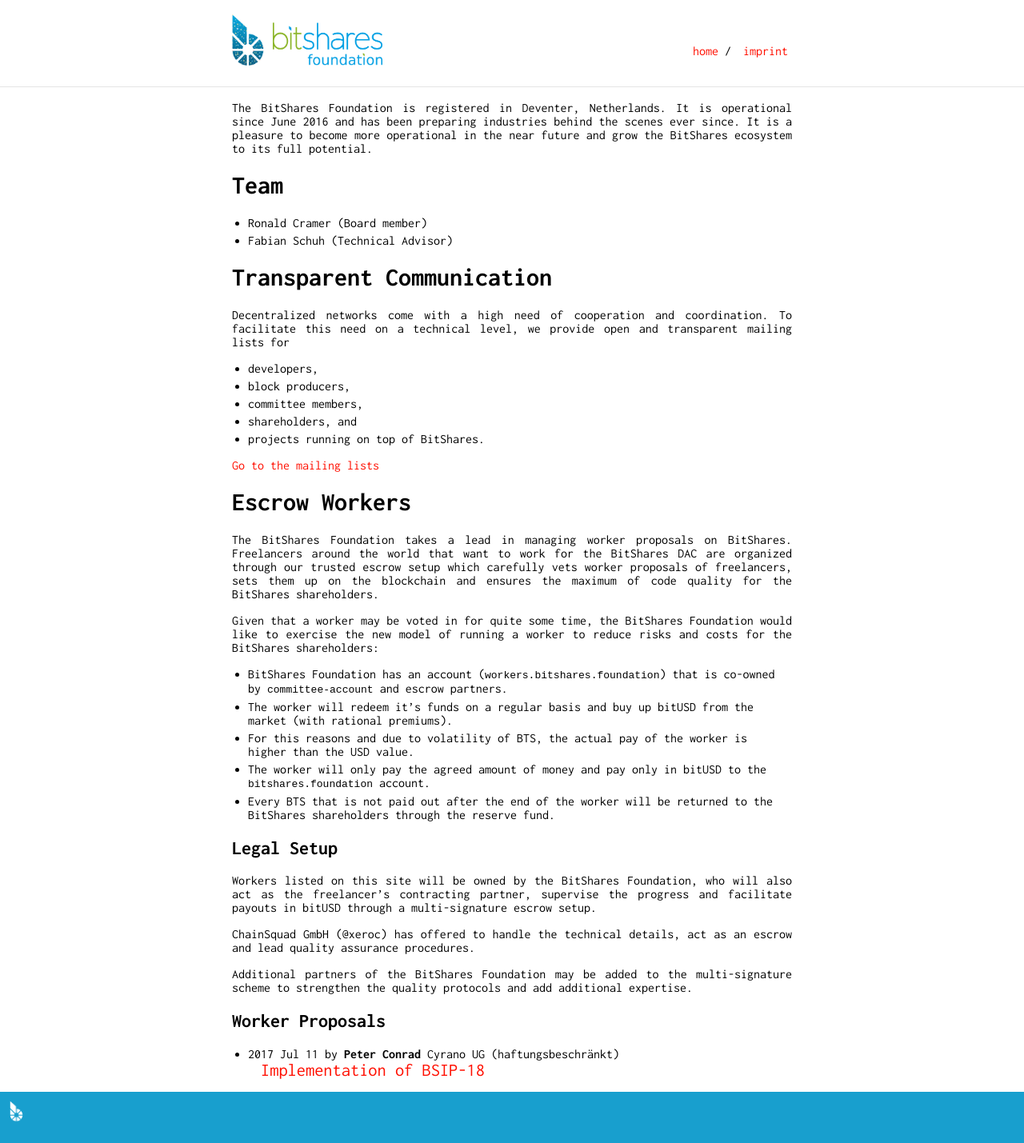
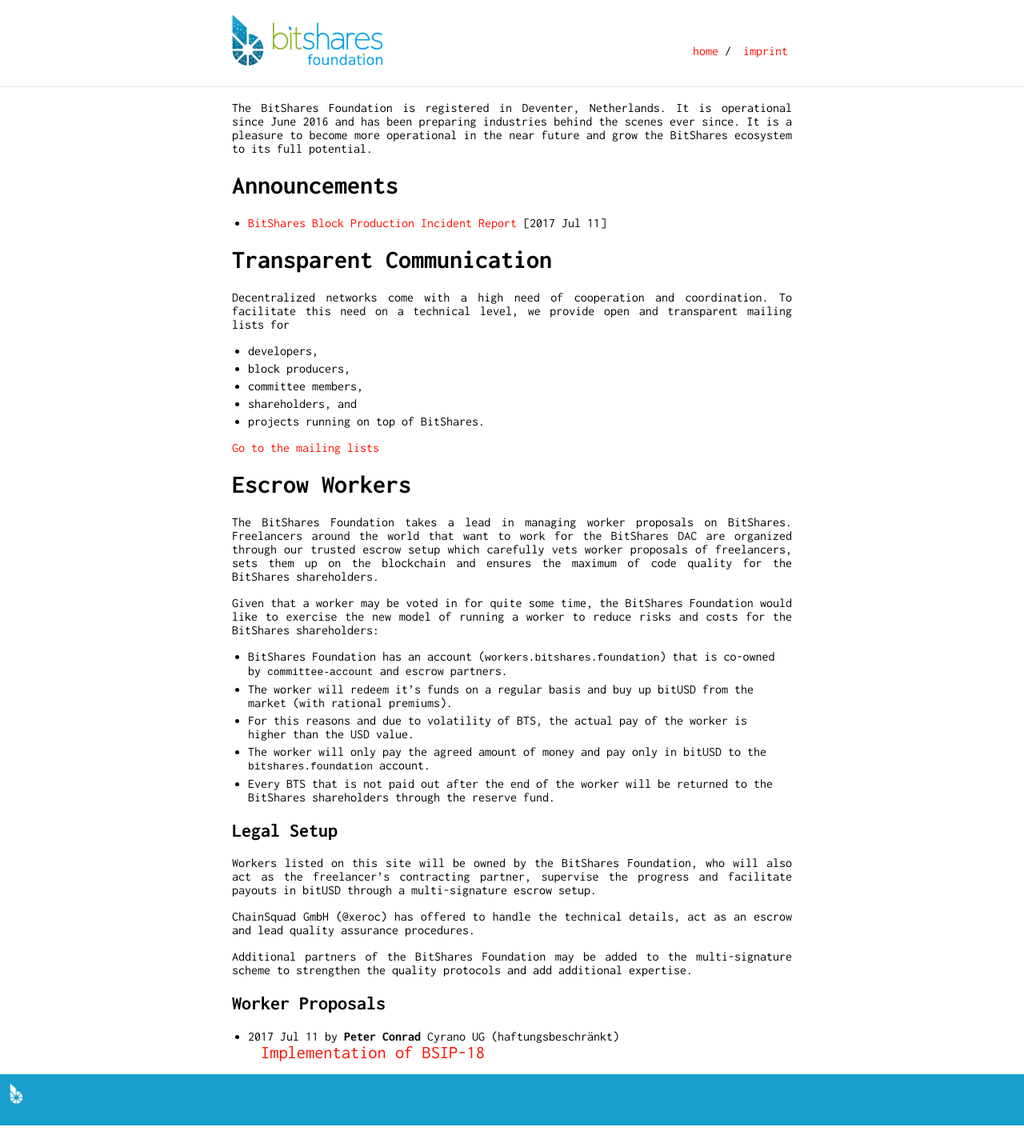
Before and after one commit to thehapax/bitshares.foundation, a Jekyll site: the page built from index.md, in a window 1280 px wide. Shown: the whole page at 80% size. Built offline with Jekyll 4.4.1, drawn with Linux system fonts in a browser that asks for light colours; after the commit the page ends 1407 px from its top, so only the background shows below that.

Commit message:
announcments

```diff
--- a/_config.yml
+++ b/_config.yml
@@ -13,3 +13,6 @@ collections:
   output: true
   permalink: /:collection/:name
  partners:
+ announcements:
+  output: true
+  permalink: /:collection/:name
--- /dev/null
+++ b/_includes/ann.html
@@ -0,0 +1,14 @@
+<section class="post-list">
+  <div class="container">
+   <ul>
+    {% for post in site.announcements %}
+    <li>
+     <div class="ann">
+      <span class="ann-title"><a href="{{ post.url | prepend: site.baseurl }}">{{ post.title }}</a></span>
+      <span class="ann-date">[{{ post.date | date: "%Y %b %d" }}]</span>
+     </div>
+    </li>
+    {% endfor %}
+   </ul>
+  </div>
+</section>
--- a/index.md
+++ b/index.md
@@ -7,10 +7,9 @@ operational since June 2016 and has been preparing industries behind the scenes
 ever since. It is a pleasure to become more operational in the near future and
 grow the BitShares ecosystem to its full potential.
 
-# Team
+# Announcements
 
-* Ronald Cramer (Board member)
-* Fabian Schuh (Technical Advisor)
+{% include ann.html %}
 
 # Transparent Communication
 
```
Also changed, not shown: _announcements/20170711-bitshares-downtime-incident.md (added, +56 -0 lines), _layouts/announcement.html (added, +11 -0 lines).
